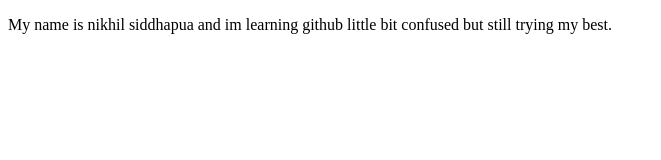
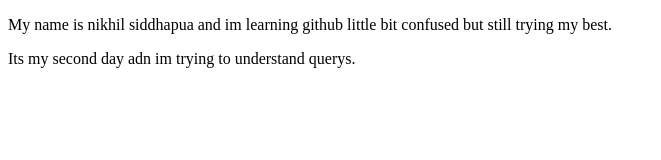
Before and after one commit to satisfied-coder/Repo1, a plain HTML site: page inedx.html in a window 1280 px wide. Shown: the whole page, without its empty margins (0-661 px from the left). Drawn offline with Linux system fonts and the light colour scheme.

Commit message:
updated file

```diff
--- a/inedx.html
+++ b/inedx.html
@@ -7,5 +7,6 @@
 </head>
 <body>
     <p>My name is nikhil siddhapua and im learning github little bit confused but still trying my best. </p>
+    <p>Its my second day adn im trying to understand querys.</p>
 </body>
 </html>
```
